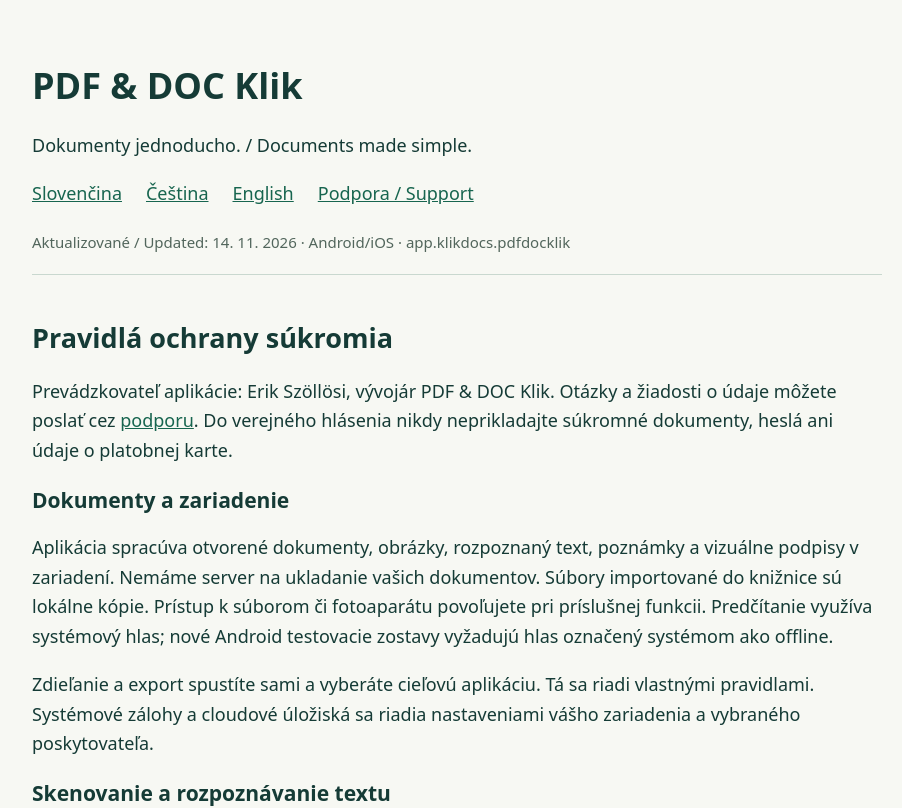
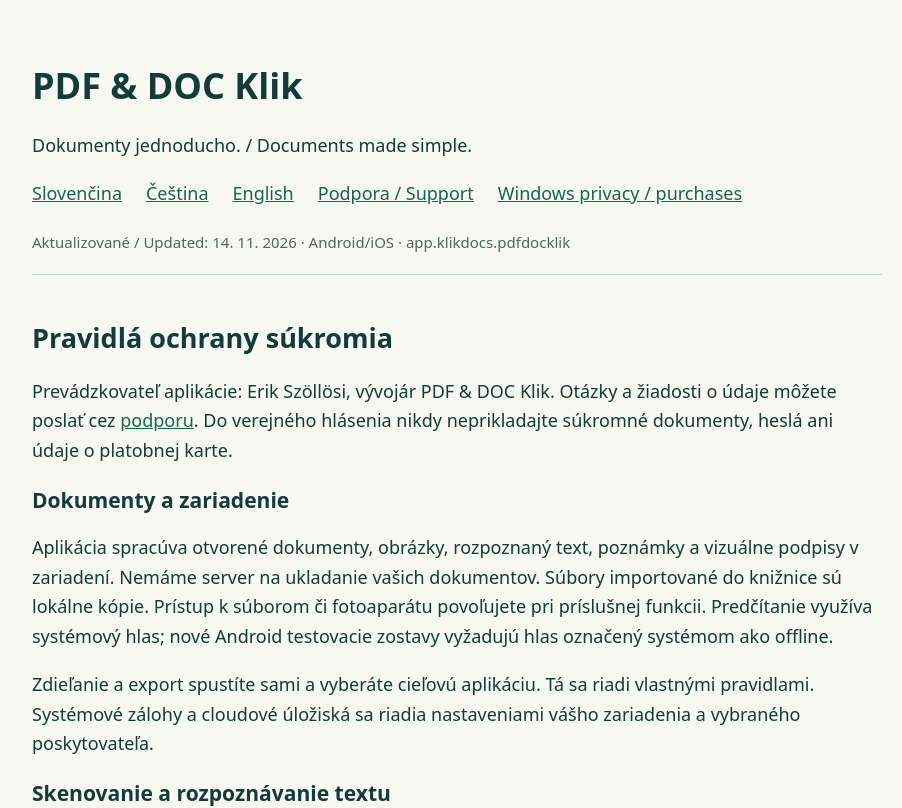
Before and after one commit to szollosie11-lab/klik-docs-support, a plain HTML site: page index.html in a window 1280 px wide. Shown: the top 808 px of the page, without its empty margins (183-1085 px from the left). Drawn offline with Linux system fonts and the light colour scheme.

Commit message:
Publish Windows-specific privacy and Microsoft Store purchase information

```diff
--- a/index.html
+++ b/index.html
@@ -1,6 +1,6 @@
 <!doctype html><html lang="sk"><meta charset="utf-8"><meta name="viewport" content="width=device-width,initial-scale=1"><title>PDF &amp; DOC Klik — súkromie a podpora</title>
 <style>body{font:18px/1.65 system-ui,sans-serif;color:#153b36;background:#f7f8f3;margin:0}main{max-width:850px;margin:auto;padding:40px 24px}a{color:#17654f}h1,h2,h3{line-height:1.2}section{padding:24px 0;border-top:1px solid #c9d8cf}nav{display:flex;gap:24px;flex-wrap:wrap}small{color:#52665c}</style>
-<main><h1>PDF &amp; DOC Klik</h1><p>Dokumenty jednoducho. / Documents made simple.</p><nav><a href="#sk">Slovenčina</a><a href="#cs">Čeština</a><a href="#en">English</a><a href="https://github.com/szollosie11-lab/klik-docs-support/issues">Podpora / Support</a></nav><p><small>Aktualizované / Updated: 14. 11. 2026 · Android/iOS · app.klikdocs.pdfdocklik</small></p>
+<main><h1>PDF &amp; DOC Klik</h1><p>Dokumenty jednoducho. / Documents made simple.</p><nav><a href="#sk">Slovenčina</a><a href="#cs">Čeština</a><a href="#en">English</a><a href="https://github.com/szollosie11-lab/klik-docs-support/issues">Podpora / Support</a><a href="windows.html">Windows privacy / purchases</a></nav><p><small>Aktualizované / Updated: 14. 11. 2026 · Android/iOS · app.klikdocs.pdfdocklik</small></p>
 <section id="sk"><h2>Pravidlá ochrany súkromia</h2><p>Prevádzkovateľ aplikácie: Erik Szöllösi, vývojár PDF &amp; DOC Klik. Otázky a žiadosti o údaje môžete poslať cez <a href="https://github.com/szollosie11-lab/klik-docs-support/issues">podporu</a>. Do verejného hlásenia nikdy neprikladajte súkromné dokumenty, heslá ani údaje o platobnej karte.</p>
 <h3>Dokumenty a zariadenie</h3><p>Aplikácia spracúva otvorené dokumenty, obrázky, rozpoznaný text, poznámky a vizuálne podpisy v zariadení. Nemáme server na ukladanie vašich dokumentov. Súbory importované do knižnice sú lokálne kópie. Prístup k súborom či fotoaparátu povoľujete pri príslušnej funkcii. Predčítanie využíva systémový hlas; nové Android testovacie zostavy vyžadujú hlas označený systémom ako offline.</p>
 <p>Zdieľanie a export spustíte sami a vyberáte cieľovú aplikáciu. Tá sa riadi vlastnými pravidlami. Systémové zálohy a cloudové úložiská sa riadia nastaveniami vášho zariadenia a vybraného poskytovateľa.</p>
```
Also changed, not shown: windows.html (added, +1 -0 lines).
